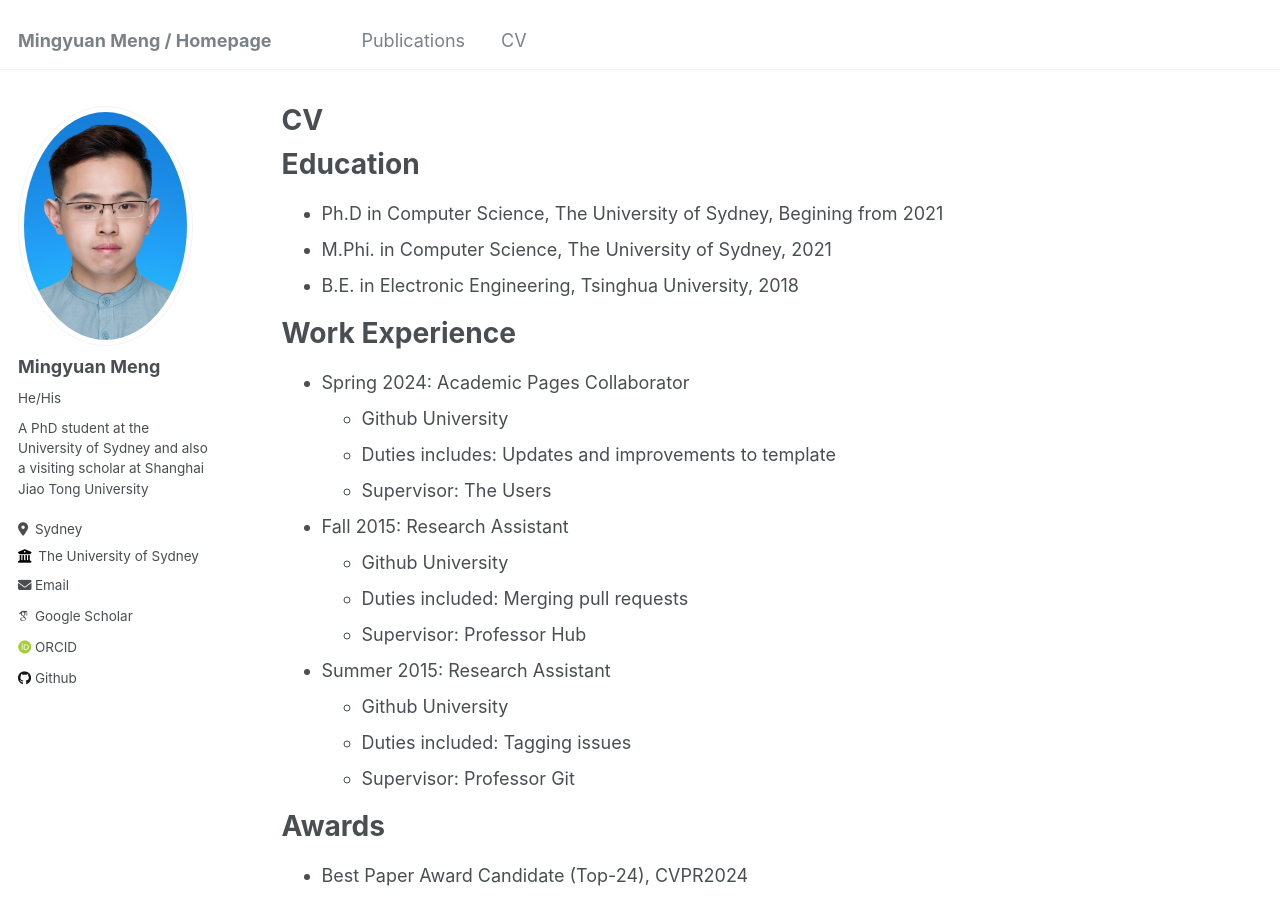
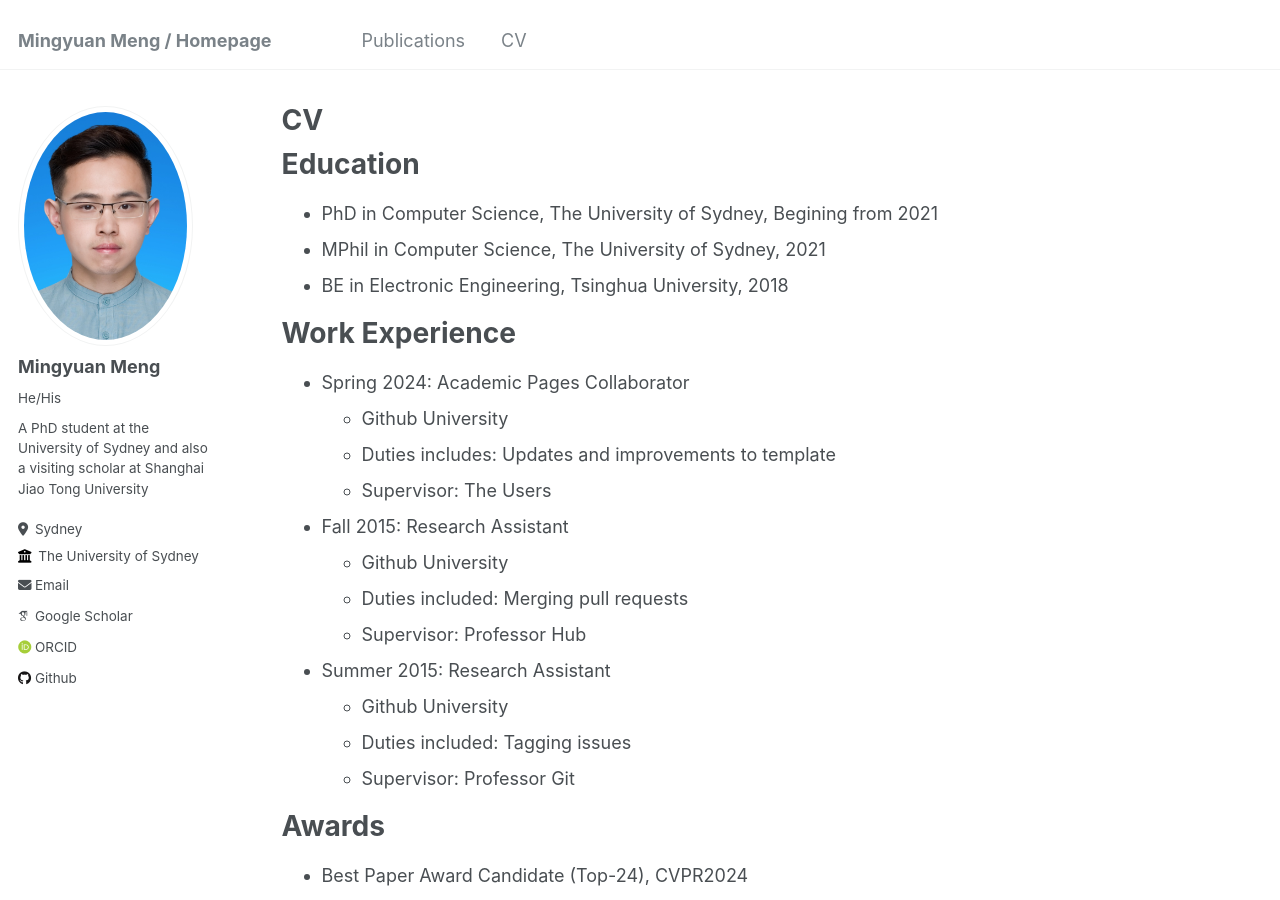
Before and after one commit to MungoMeng/mungomeng.github.io, a Jekyll site: the page built from _pages/cv.md, in a window 1280 px wide and 900 px high. Built offline with Jekyll 4.4.1, drawn with Linux system fonts in a browser that asks for light colours; some web fonts are replaced.

Commit message:
Update cv.md

```diff
--- a/_pages/cv.md
+++ b/_pages/cv.md
@@ -11,9 +11,9 @@ redirect_from:
 
 Education
 ======
-* Ph.D in Computer Science, The University of Sydney, Begining from 2021
-* M.Phi. in Computer Science, The University of Sydney, 2021
-* B.E. in Electronic Engineering, Tsinghua University, 2018
+* PhD in Computer Science, The University of Sydney, Begining from 2021
+* MPhil in Computer Science, The University of Sydney, 2021
+* BE in Electronic Engineering, Tsinghua University, 2018
 
 Work Experience
 ======
```
